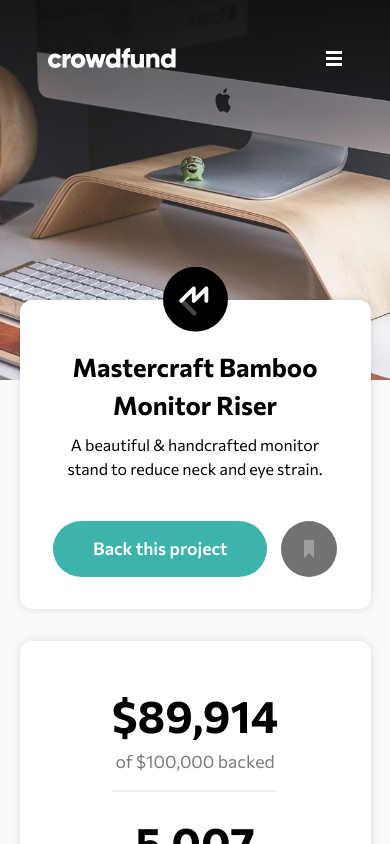
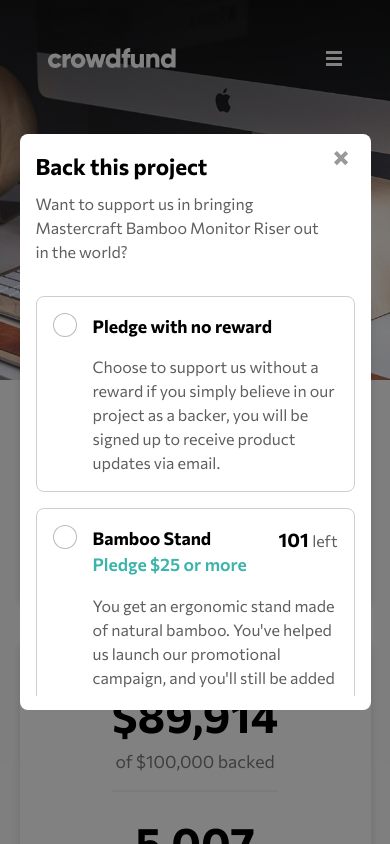
Before and after one commit to 0xjoshva/crowdfunding-project, a Vue app: page /#/ in a window 390 px wide. Shown: the top 844 px of the page. Built offline with nearby package versions, Linux system fonts and the light colour scheme.

Commit message:
mobile modal done

```diff
--- a/src/views/HomeView.vue
+++ b/src/views/HomeView.vue
@@ -263,7 +263,7 @@
         },
       ],
       bookMarked: false,
-      modalOpen: false,
+      modalOpen: true,
       isChecked: null,
       thankYouModalOpen: false,
       hover: null,
@@ -497,6 +497,7 @@
   padding: 2rem;
   width: 40vw;
   border-radius: 8px;
+  height: fit-content;
 }
 .modal-top {
   display: flex;
@@ -800,7 +801,7 @@
   }
   .modal {
     width: 90%;
-    height: 99vh;
+    height: fit-content;
     position: absolute;
   }
   .thankyou-modal {
@@ -915,5 +916,42 @@
   .nav-toggle{
   display: block;
 }
+.modal-backdrop{
+  position: fixed;
+  min-height: fit-content;
+
+}
+.modal{
+  width: 90%;
+  height: 36rem;
+  padding: 1rem;
+
+}
+.modal-container{
+    overflow-y: scroll;
+    height: 25rem;
+}
+.modal h1{
+  text-align: left;
+}
+.first{
+  display: flex;
+  flex-direction: column;
+}
+.input-div{
+  display: flex;
+  flex-direction: column;
+  justify-content: flex-start;
+  align-items: flex-start;
+  row-gap: .5rem;
+}
+.end{
+  display: flex;
+  justify-content: space-between;
+  width: 100%;
+}
+.row{
+  padding: 1rem;
+}
 }
 </style>
```
